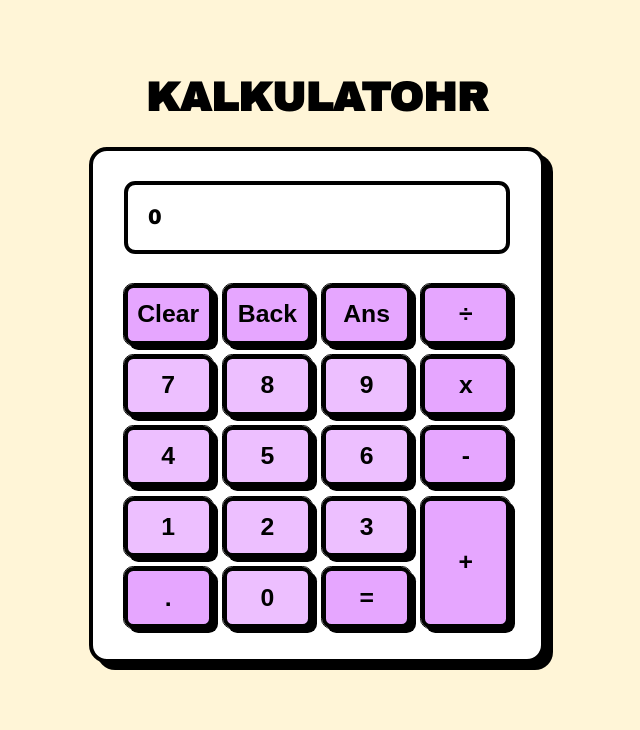
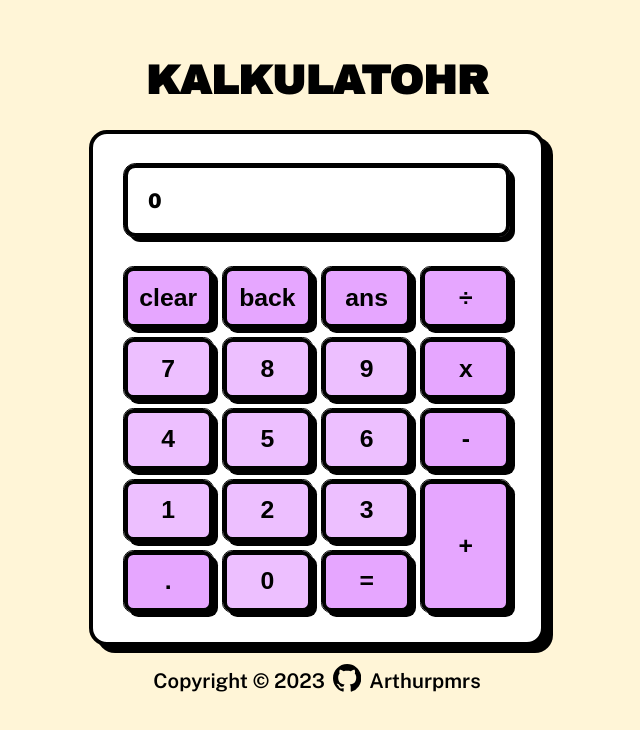
Before and after one commit to Arthurpmrs/odin_calculator, a plain HTML site: page index.html in a window 1280 px wide. Shown: the whole page, without its empty margins (323-963 px from the left). Drawn offline with nearby package versions, Linux system fonts and the light colour scheme.

Commit message:
Add footer and fix rounding error

```diff
--- a/index.html
+++ b/index.html
@@ -19,9 +19,9 @@
         <div class="calculator">
             <div class="display"></div>
             <div class="numpad">
-                <button id="btn-clear">Clear</button>
-                <button id="btn-back">Back</button>
-                <button id="btn-ans">Ans</button>
+                <button id="btn-clear">clear</button>
+                <button id="btn-back">back</button>
+                <button id="btn-ans">ans</button>
                 <button class="operation" id="btn-div">÷</button>
                 <button class="number" id="btn-7">7</button>
                 <button class="number" id="btn-8">8</button>
@@ -40,6 +40,19 @@
                 <button id="btn-res">=</button>
             </div>
         </div>
+        <div class="footer">
+            Copyright ©
+            <script>
+                document.write(new Date().getFullYear());
+            </script>
+            <a href="https://github.com/Arthurpmrs">
+                <svg xmlns="http://www.w3.org/2000/svg" fill="currentColor" class="bi bi-github" viewBox="0 0 16 16">
+                    <path
+                        d="M8 0C3.58 0 0 3.58 0 8c0 3.54 2.29 6.53 5.47 7.59.4.07.55-.17.55-.38 0-.19-.01-.82-.01-1.49-2.01.37-2.53-.49-2.69-.94-.09-.23-.48-.94-.82-1.13-.28-.15-.68-.52-.01-.53.63-.01 1.08.58 1.23.82.72 1.21 1.87.87 2.33.66.07-.52.28-.87.51-1.07-1.78-.2-3.64-.89-3.64-3.95 0-.87.31-1.59.82-2.15-.08-.2-.36-1.02.08-2.12 0 0 .67-.21 2.2.82.64-.18 1.32-.27 2-.27.68 0 1.36.09 2 .27 1.53-1.04 2.2-.82 2.2-.82.44 1.1.16 1.92.08 2.12.51.56.82 1.27.82 2.15 0 3.07-1.87 3.75-3.65 3.95.29.25.54.73.54 1.48 0 1.07-.01 1.93-.01 2.2 0 .21.15.46.55.38A8.012 8.012 0 0 0 16 8c0-4.42-3.58-8-8-8z" />
+                </svg>
+            </a>
+            Arthurpmrs
+        </div>
     </main>
 
 
--- a/main.css
+++ b/main.css
@@ -35,7 +35,7 @@ main {
     border-radius: 1rem;
     background-color: var(--component-background-color-1);
     box-shadow: var(--shadow);
-    margin-bottom: 5rem;
+    margin-bottom: 1rem;
 }
 
 .calculator > * {
@@ -49,6 +49,8 @@ main {
     max-width: 340px;
     overflow: auto;
     font-weight: 900;
+    box-shadow: 5px 5px 0px 0px rgba(0,0,0,1);
+    outline: 1px solid black;
 }
 
 .numpad {
@@ -95,3 +97,29 @@ button:active {
     transform: translate(5px, 5px);
     box-shadow: 2px 2px 0px 0px rgba(0,0,0,1);
 }
+
+.footer {
+    display: flex;
+    align-items: center;
+    justify-content: center;
+    margin-bottom: 4rem;
+    font-weight: 600;
+}
+
+.footer svg {
+    padding: 0px 8px;
+    width: 1.4em;
+}
+
+.footer a,
+.footer a:visited,
+.footer a:active {
+    text-decoration: none;
+    color: black;
+    transform: scale(1);
+    transition: transform 100ms ease;
+}
+
+.footer a:hover {
+    transform: scale(1.1);
+}
--- a/main.js
+++ b/main.js
@@ -72,11 +72,10 @@ function evaluateOperation(display) {
 
     if (operationFactory) {
         const result = operationFunction(operand1, operand2);
-        console.log(result)
         if (result || result === 0) {
             const rounded = result.toFixed(3);
             const integer = result.toFixed(0);
-            if (result > integer) {
+            if (result > integer || result < integer) {
                 return rounded;
             } else {
                 return integer;
```
